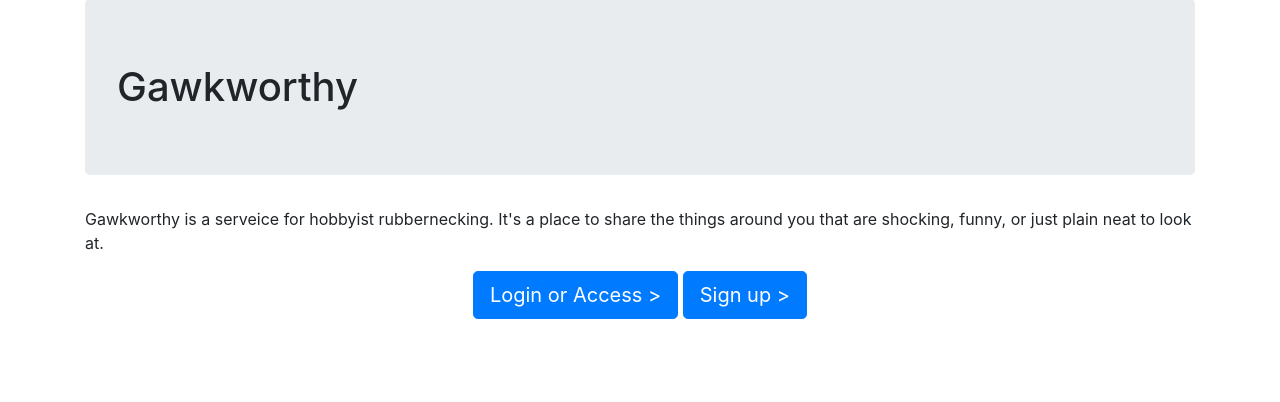
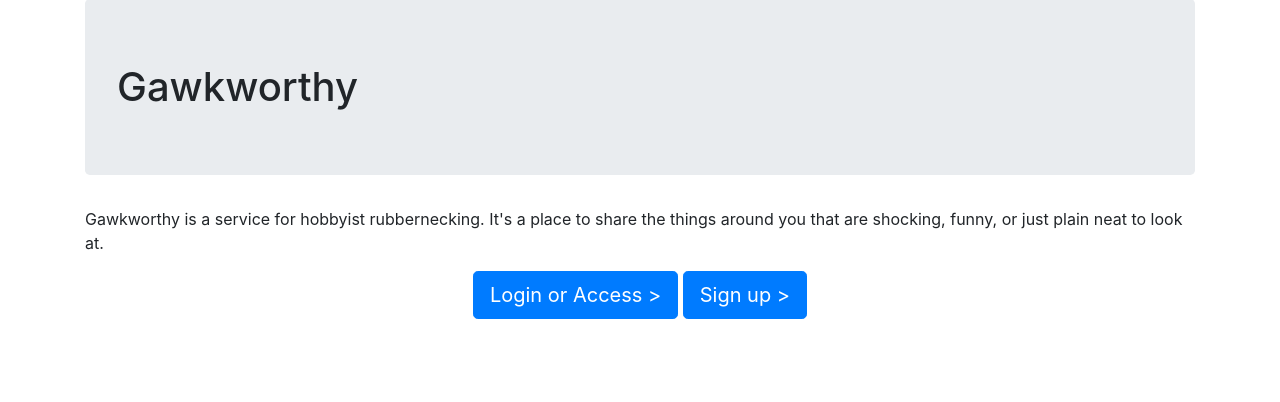
Before and after one commit to jrutkauskas/gawkworthy-backend, a Flask app: page / in a window 1280 px wide. Shown: the part 81-483 px from the top of the page. Run offline with Flask 2, Linux system fonts and the light colour scheme; parts of the project's set-up code (start-up, migrations or seed data) failed here and were passed over; some libraries are stand-ins or nearby versions.

Commit message:
attempt at submit spectacle

```diff
--- a/templates/home.html
+++ b/templates/home.html
@@ -4,7 +4,7 @@
 
 {% block body %}
 		<h1 class="jumbotron">Gawkworthy</h1>
-		<p>Gawkworthy is a serveice for hobbyist rubbernecking.  It's a place to share the things around you that are shocking, funny, or just plain neat to look at.</p>
+		<p>Gawkworthy is a service for hobbyist rubbernecking.  It's a place to share the things around you that are shocking, funny, or just plain neat to look at.</p>
 		<p style="text-align: center;"><a  class="btn btn-lg btn-primary" href="{{url_for("login")}}">Login or Access &gt;</a>
 		<a  class="btn btn-lg btn-primary" href="{{url_for("sign_up")}}">Sign up &gt;</a></p>
 {% endblock %}
```
